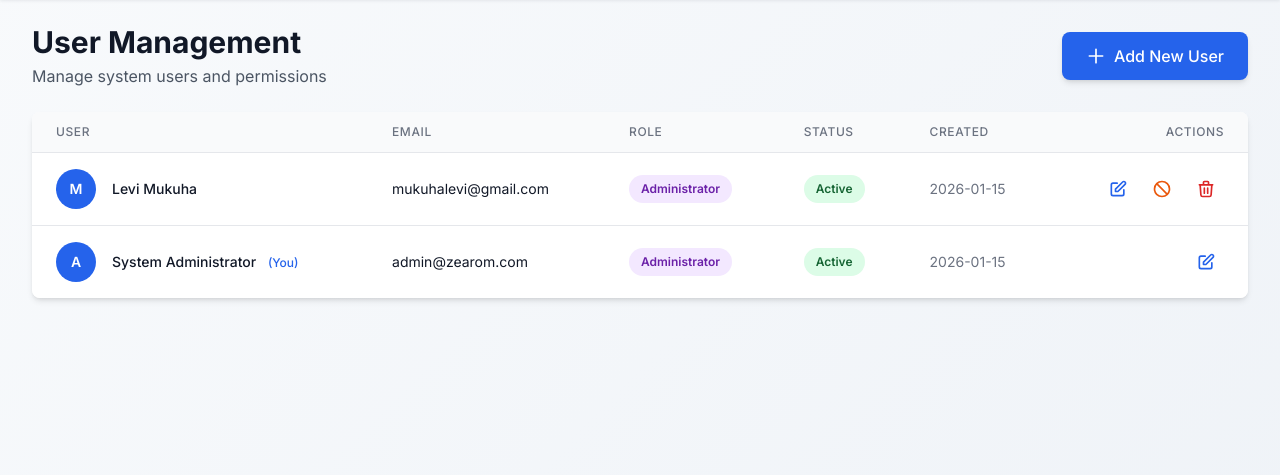
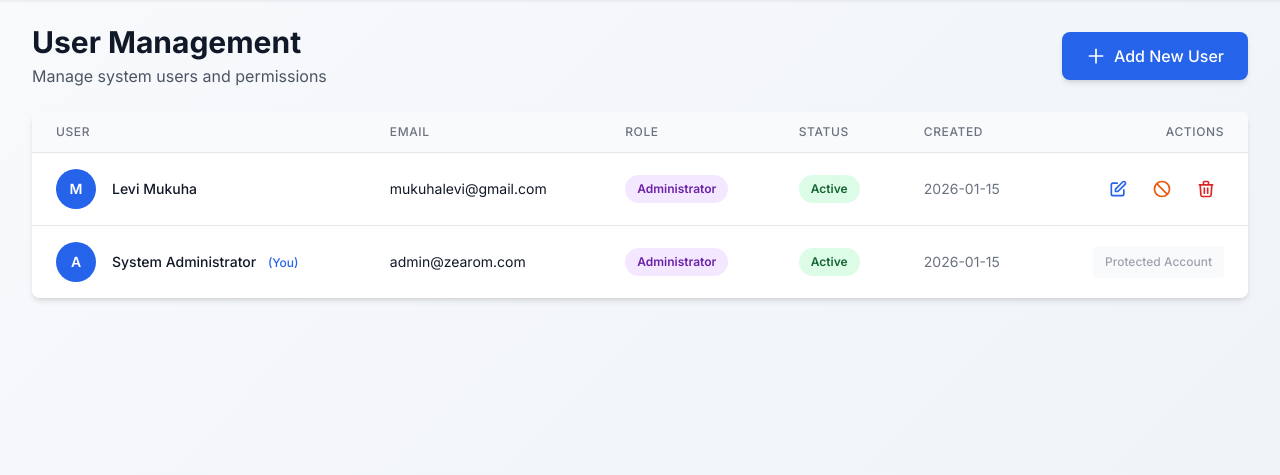
Before and after one commit to Levi-LMN/LMN-Overlay, a Flask app: page /users in a window 1280 px wide. Shown: the part 64-539 px from the top of the page. Run offline with Flask 3, Linux system fonts and the light colour scheme; a user stored in the database is signed in; some libraries are stand-ins or nearby versions.

```diff
--- a/app.py
+++ b/app.py
@@ -63,10 +63,12 @@ google = oauth.register(
 
 os.makedirs(app.config['UPLOAD_FOLDER'], exist_ok=True)
 
+
 # Context processor to make company_name available in all templates
 @app.context_processor
 def inject_company_name():
     return dict(company_name=app.config['COMPANY_NAME'])
+
 
 # Database Models
 class User(db.Model):
@@ -83,6 +85,7 @@ class User(db.Model):
 
     def __repr__(self):
         return f'<User {self.email}>'
+
 
 class OverlaySettings(db.Model):
     __tablename__ = 'overlay_settings'
@@ -140,6 +143,7 @@ class OverlaySettings(db.Model):
     def __repr__(self):
         return f'<OverlaySettings {self.category}>'
 
+
 def login_required(f):
     @wraps(f)
     def decorated_function(*args, **kwargs):
@@ -151,7 +155,9 @@ def login_required(f):
             flash('Your account has been deactivated.', 'error')
             return redirect(url_for('login'))
         return f(*args, **kwargs)
+
     return decorated_function
+
 
 def admin_required(f):
     @wraps(f)
@@ -167,7 +173,9 @@ def admin_required(f):
             flash('You do not have permission to access this page.', 'error')
             return redirect(url_for('control'))
         return f(*args, **kwargs)
+
     return decorated_function
+
 
 def init_db():
     with app.app_context():
@@ -234,12 +242,14 @@ def init_db():
         db.session.commit()
         print(f"Database initialized with admin user: {admin_email}")
 
+
 # Routes
 @app.route('/')
 def index():
     if 'user_id' in session:
         return redirect(url_for('control'))
     return redirect(url_for('login'))
+
 
 @app.route('/login', methods=['GET', 'POST'])
 def login():
@@ -270,10 +280,12 @@ def login():
 
     return render_template('login.html')
 
+
 @app.route('/login/google')
 def google_login():
     redirect_uri = url_for('google_callback', _external=True)
     return google.authorize_redirect(redirect_uri)
+
 
 @app.route('/login/google/callback')
 def google_callback():
@@ -311,11 +323,13 @@ def google_callback():
 
     return redirect(url_for('login'))
 
+
 @app.route('/logout')
 def logout():
     session.clear()
     flash('You have been logged out.', 'info')
     return redirect(url_for('login'))
+
 
 @app.route('/control')
 @login_required
@@ -333,6 +347,7 @@ def control():
     current_user = User.query.get(session['user_id'])
     return render_template('control.html', settings=settings, categories=categories, current_user=current_user)
 
+
 # User Management Routes
 @app.route('/users')
 @admin_required
@@ -340,6 +355,7 @@ def users():
     all_users = User.query.order_by(User.created_at.desc()).all()
     current_user = User.query.get(session['user_id'])
     return render_template('users.html', users=all_users, current_user=current_user)
+
 
 @app.route('/users/create', methods=['POST'])
 @admin_required
@@ -373,11 +389,20 @@ def create_user():
     flash(f'User {email} created successfully!', 'success')
     return redirect(url_for('users'))
 
+
 @app.route('/users/<int:user_id>/edit', methods=['POST'])
 @admin_required
 def edit_user(user_id):
     user = User.query.get_or_404(user_id)
     data = request.form
+
+    # Get the protected admin email from environment
+    protected_admin_email = os.environ.get('ADMIN_EMAIL', 'admin@zearom.com').lower()
+
+    # Prevent editing the protected super admin account
+    if user.email.lower() == protected_admin_email:
+        flash(f'The super admin account ({protected_admin_email}) cannot be modified.', 'error')
+        return redirect(url_for('users'))
 
     # Prevent editing the last admin
     if user.is_admin and data.get('is_admin') != 'on':
@@ -414,10 +439,19 @@ def edit_user(user_id):
     flash(f'User {email} updated successfully!', 'success')
     return redirect(url_for('users'))
 
+
 @app.route('/users/<int:user_id>/toggle-status', methods=['POST'])
 @admin_required
 def toggle_user_status(user_id):
     user = User.query.get_or_404(user_id)
+
+    # Get the protected admin email from environment
+    protected_admin_email = os.environ.get('ADMIN_EMAIL', 'admin@zearom.com').lower()
+
+    # Prevent modifying the protected super admin account
+    if user.email.lower() == protected_admin_email:
+        flash(f'The super admin account ({protected_admin_email}) cannot be deactivated.', 'error')
+        return redirect(url_for('users'))
 
     # Prevent deactivating yourself
     if user.id == session['user_id']:
@@ -439,10 +473,19 @@ def toggle_user_status(user_id):
     flash(f'User {user.email} {status} successfully!', 'success')
     return redirect(url_for('users'))
 
+
 @app.route('/users/<int:user_id>/delete', methods=['POST'])
 @admin_required
 def delete_user(user_id):
     user = User.query.get_or_404(user_id)
+
+    # Get the protected admin email from environment
+    protected_admin_email = os.environ.get('ADMIN_EMAIL', 'admin@zearom.com').lower()
+
+    # Prevent deleting the protected super admin account
+    if user.email.lower() == protected_admin_email:
+        flash(f'The super admin account ({protected_admin_email}) cannot be deleted.', 'error')
+        return redirect(url_for('users'))
 
     # Prevent deleting yourself
     if user.id == session['user_id']:
@@ -463,6 +506,7 @@ def delete_user(user_id):
     flash(f'User {email} deleted successfully!', 'success')
     return redirect(url_for('users'))
 
+
 @app.route('/display')
 def display():
     category = request.args.get('category', 'funeral')
@@ -482,6 +526,7 @@ def display():
 
     template = template_map.get(category, 'display_funeral.html')
     return render_template(template, settings=settings, category=category)
+
 
 @app.route('/api/settings/<category>', methods=['GET', 'POST'])
 @login_required
@@ -556,6 +601,7 @@ def manage_settings(category):
 
     return jsonify({'settings': settings_to_dict(settings)})
 
+
 @app.route('/api/upload/<category>/<file_type>', methods=['POST'])
 @login_required
 def upload_file(category, file_type):
@@ -600,6 +646,7 @@ def upload_file(category, file_type):
 
     return jsonify({'error': 'Upload failed'}), 500
 
+
 @app.route('/api/visibility/<category>', methods=['POST'])
 @login_required
 def toggle_visibility(category):
@@ -622,6 +669,7 @@ def toggle_visibility(category):
         print(f"Socket emit error: {e}")
 
     return jsonify({'success': True, 'visible': settings.is_visible})
+
 
 def settings_to_dict(settings):
     """Convert settings object to dictionary"""
@@ -660,14 +708,17 @@ def settings_to_dict(settings):
         'ticker_entrance_delay': settings.ticker_entrance_delay
     }
 
+
 @socketio.on('connect')
 def handle_connect():
     print('Client connected')
+
 
 @socketio.on('disconnect')
 def handle_disconnect():
     print('Client disconnected')
 
+
 if __name__ == '__main__':
     init_db()
     socketio.run(app, debug=True, host='0.0.0.0', port=5000)
--- a/templates/users.html
+++ b/templates/users.html
@@ -94,6 +94,14 @@
                     </td>
                     <td class="px-6 py-4 whitespace-nowrap text-right text-sm font-medium">
                         <div class="flex justify-end gap-2">
+                            {% set is_protected = (user.email.lower() == 'admin@zearom.com') %}
+
+                            {% if is_protected %}
+                            <!-- Protected Super Admin - No Actions -->
+                            <span class="text-xs text-gray-400 px-3 py-2 bg-gray-50 rounded" title="This is the protected super admin account">
+                                Protected Account
+                            </span>
+                            {% else %}
                             <button onclick='openEditModal({{ user.id }}, "{{ user.email }}", "{{ user.full_name or "" }}", {{ user.is_admin|tojson }})'
                                     class="text-blue-600 hover:text-blue-900 p-2 hover:bg-blue-50 rounded transition"
                                     title="Edit">
@@ -130,6 +138,7 @@
                                     </svg>
                                 </button>
                             </form>
+                            {% endif %}
                             {% endif %}
                         </div>
                     </td>
```
Also changed, not shown: instance/overlays.db.
